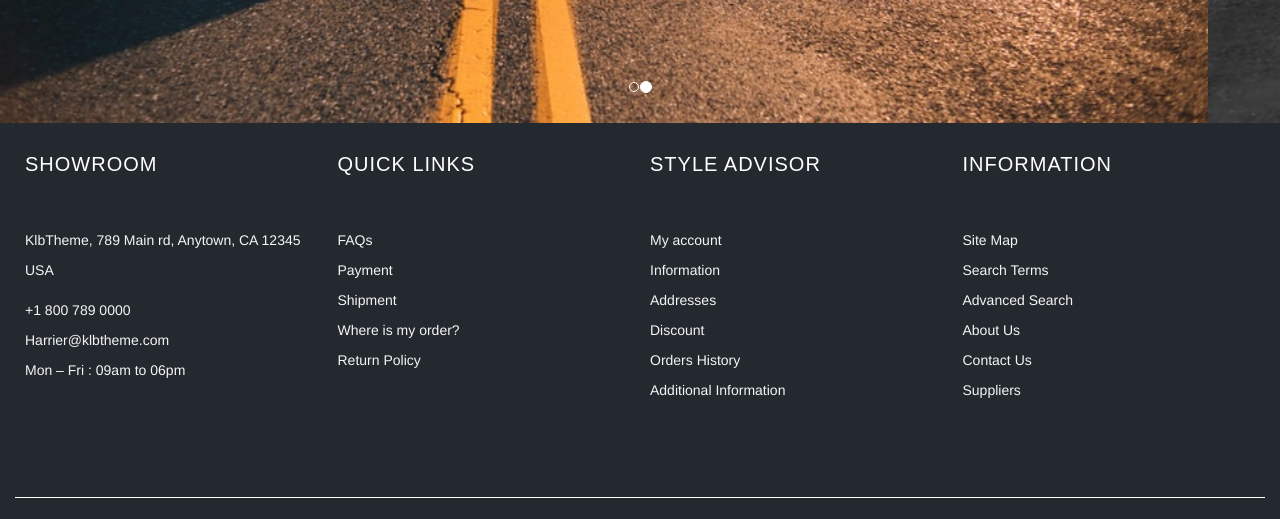
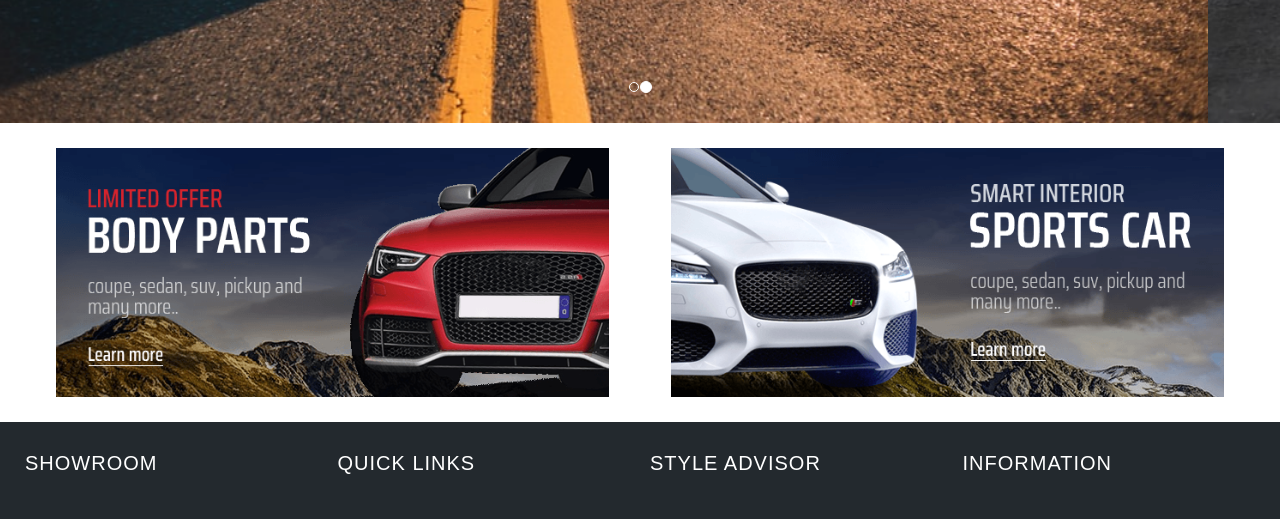
Before and after one commit to IlhamBinyetov/Harrier-FinalProject-FrontEnd, a website: page index.html in a window 1280 px wide. Shown: the part 840-1359 px from the top of the page. Drawn offline with nearby package versions, Linux system fonts and the light colour scheme.

Commit message:
banner section created of index page

```diff
--- a/assets/sass/pages/_index.scss
+++ b/assets/sass/pages/_index.scss
@@ -71,3 +71,12 @@
     }
   }
 }
+
+.banner-section {
+  padding: 25px;
+  & .images {
+    img {
+      width: 45%;
+    }
+  }
+}
--- a/index.html
+++ b/index.html
@@ -288,6 +288,12 @@
       </div>
     </section>
 
+    <section class="banner-section">
+      <div class="images d-flex justify-content-around">
+        <img src="./assets/images/speakers.png" alt="" />
+        <img src="./assets/images/schedule.png" alt="" />
+      </div>
+    </section>
     <!-- FOOTER AREA START -->
     <footer class="footer-section">
       <div class="container-fluid">
```
Also changed, not shown: assets/css/style.css.
